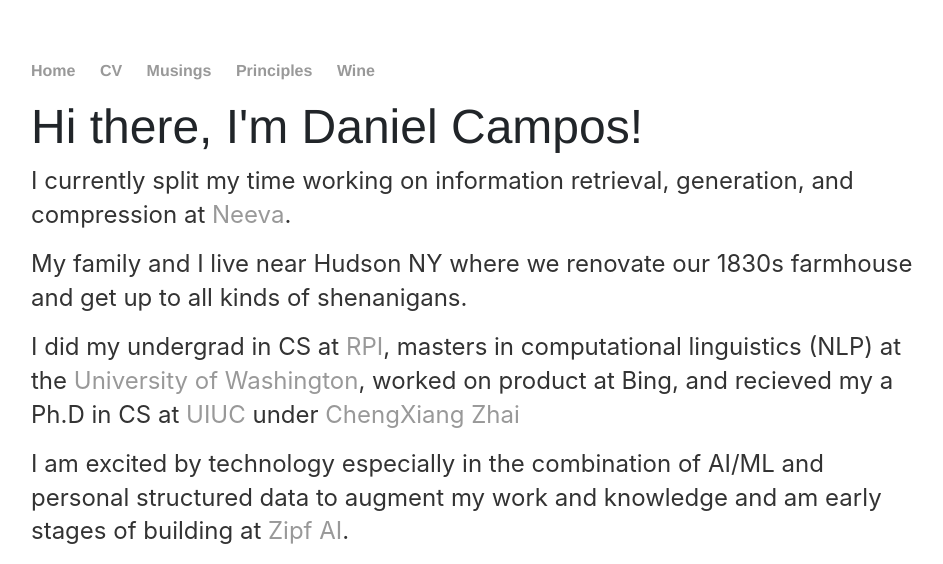
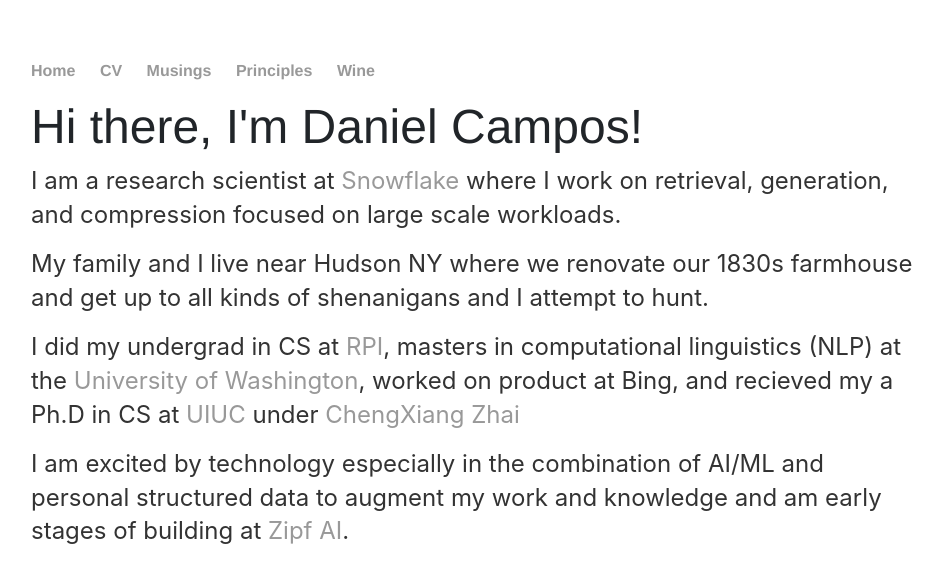
Before and after one commit to spacemanidol/spacemanidol.github.io, a Jekyll site: the page built from index.html, in a window 1280 px wide. Shown: the top 564 px of the page, without its empty margins (161-1104 px from the left). Built offline with Jekyll 4.4.1, drawn with Linux system fonts in a browser that asks for light colours; a script that is not in the unit is left out; comment, search, counter and statistics services are not loaded; grey boxes are pictures that could not be loaded.

Commit message:
Update index.html

```diff
--- a/index.html
+++ b/index.html
@@ -4,8 +4,8 @@
 ---
 <div class="row">
 	<h1>Hi there, I'm Daniel Campos!</h1>
-	<p>I currently split my time working on information retrieval, generation, and compression at <a href='https://neeva.ai/'>Neeva</a>.</p>
-	<p>My family and I live near Hudson NY where we renovate our 1830s farmhouse and get up to all kinds of shenanigans.</p>
+	<p>I am a research scientist at <a href='https://snowflake.com'>Snowflake</a> where I work on retrieval, generation, and compression focused on large scale workloads.</p>
+	<p>My family and I live near Hudson NY where we renovate our 1830s farmhouse and get up to all kinds of shenanigans and I attempt to hunt. </p>
 	<p>I did my undergrad in CS at <a href='rpi.edu'>RPI</a>, masters in computational linguistics (NLP) at the <a href='uw.edu'>University of Washington</a>, worked on product at Bing, and recieved my a Ph.D in CS at <a href='https://cs.illinois.edu/'>UIUC</a> under <a href='http://czhai.cs.illinois.edu/'>ChengXiang Zhai</a>  </p>
 	<p>I am excited by technology especially in the combination of AI/ML and personal structured data to augment my work and knowledge and am early stages of building at <a href='zipf.xyz'>Zipf AI</a>. </p>
 	<img src="http://chart.apis.google.com/chart?cht=map:fixed=-70,-180,80,180&chs=450x300&chf=bg,s,336699&chco=d0d0d0,cc0000&chd=s:999999999999999999999999999999999999999999999999999&chld=VI|US|PA|PY|PR|MX|DO|CR|UV|BR|CA|BS|BM|AR|ZW|ZA|EG|AE|TR|CN|VA|GB|UA|SE|ES|RS|RU|NO|NL|ME|MD|IT|HU|GR|DE|FR|FI|EE|DK|CZ|HR|BA|BG|BE|AT|SK|RO|JP|UY|AN|CL" width="450" height="300" ><br/>visited 51 Countries (22.6%)<br/>
```
